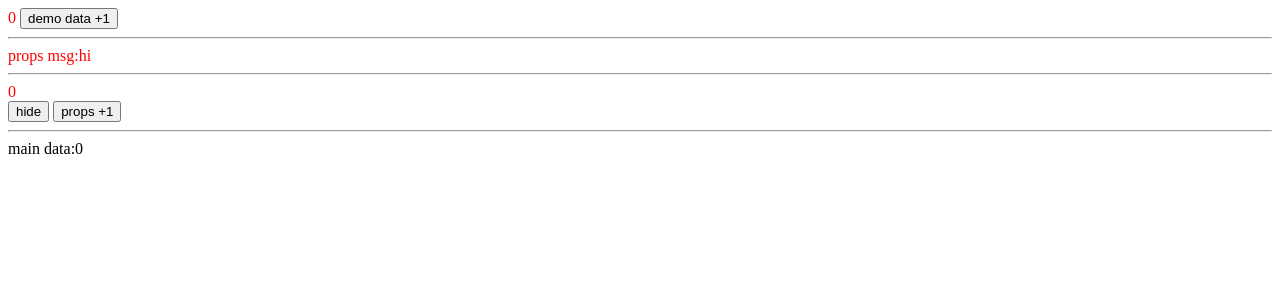
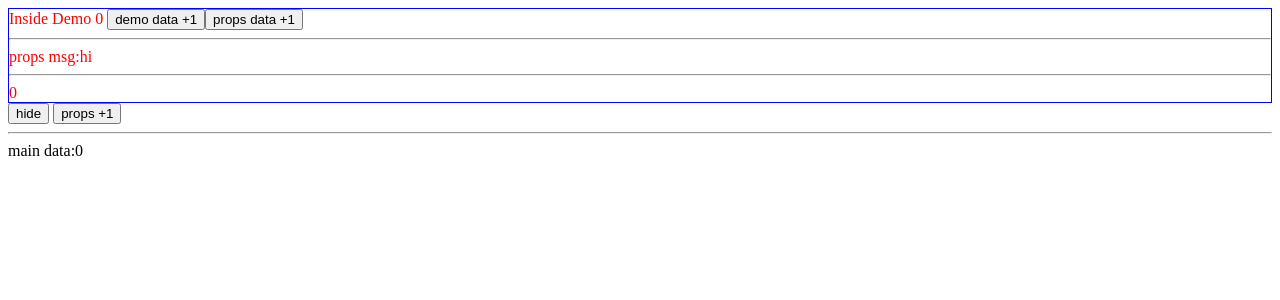
Before and after one commit to Howardyangyixuan/vue-demo-1, a Vue app: page / in a window 1280 px wide. Shown: the top 300 px of the page. Built offline with nearby package versions, Linux system fonts and the light colour scheme.

Commit message:
增加外部传入函数，实验内部修改外部变量的问题

```diff
--- a/src/components/Demo.vue
+++ b/src/components/Demo.vue
@@ -1,7 +1,9 @@
 <template>
   <div class="red">
+    Inside Demo
     {{n}}
     <button @click="add">demo data +1</button>
+    <button @click="fn">props data +1</button>
     <hr>
     props msg:{{msg}}
     <hr>
@@ -11,7 +13,7 @@
 
 <script>
   export default {
-    props: ["msg", "value"],
+    props: ["msg", "value", "fn"],
     data() {
       return {
         n: 0
@@ -19,6 +21,7 @@
     },
     methods: {
       add() {
+        this.value += 1
         this.n += 1
       }
     },
@@ -41,6 +44,7 @@
 
 <style lang="scss" scoped>
   .red {
+    border: 1px solid blue;
     color: red;
   }
 </style>
--- a/src/main.js
+++ b/src/main.js
@@ -9,7 +9,7 @@ const vm = new Vue({
   },
   template: `
     <div>
-      <Demo msg="hi" :value="n" v-if="visible === true"/>
+      <Demo msg="hi" :value="n" :fn="add" v-if="visible === true"/>
       <button @click="toggle">hide</button>
       <button @click="add">props +1</button>
       <hr>
```
